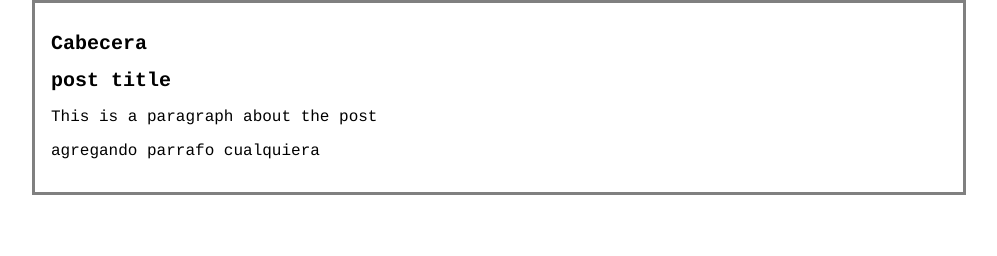
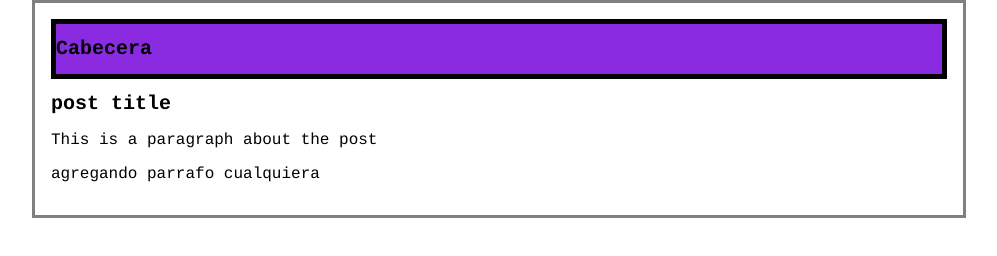
Before and after one commit to AngieCabanillas/blog, a plain HTML site: page index.html in a window 1280 px wide. Shown: the whole page, without its empty margins (141-1138 px from the left). Drawn offline with Linux system fonts and the light colour scheme.

Commit message:
Agregando color a cabecera

```diff
--- a/estilos.css
+++ b/estilos.css
@@ -18,3 +18,8 @@ body{
 #container h1{
     font-size: 20px;
 }
+
+#cabecera{
+    border: solid 5px ;
+    background-color: blueviolet;
+}
```
